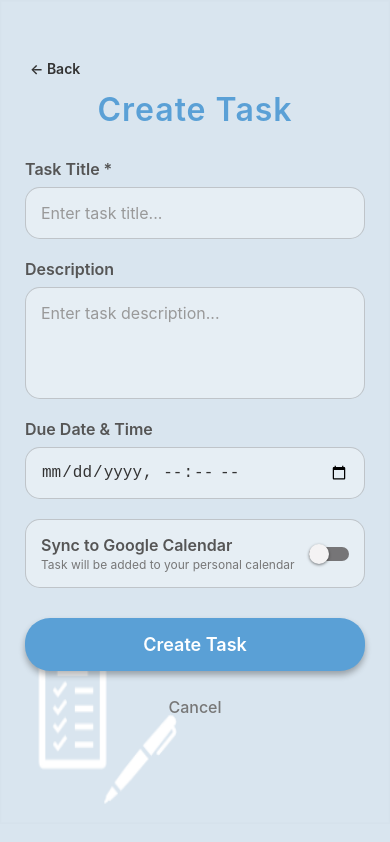
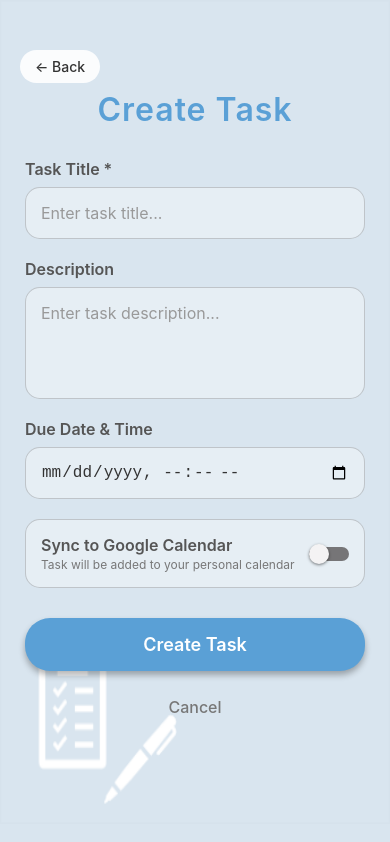
Before and after one commit to bonen8-web/shared-file, an Expo app drawn with the web renderer of React Native in the folder frontend/: screen /create-task in a window 390 px wide. Built offline with nearby package versions, Linux system fonts and the light colour scheme; Expo Router itself is replaced by a stand-in of ours; some packages are replaced by stand-ins of ours.

Commit message:
Add white circle to back button in create-task and view-tasks

```diff
--- a/frontend/app/create-task.tsx
+++ b/frontend/app/create-task.tsx
@@ -553,12 +553,15 @@ const styles = StyleSheet.create({
     top: 50,
     left: 20,
     zIndex: 10,
-    padding: 10,
+    backgroundColor: 'rgba(255,255,255,0.9)',
+    paddingHorizontal: 15,
+    paddingVertical: 8,
+    borderRadius: 20,
   },
   backButtonText: {
     color: '#333',
     fontSize: 14,
-    fontWeight: '600',
+    fontWeight: '500',
   },
   pageTitle: {
     fontSize: 32,
--- a/frontend/app/view-tasks.tsx
+++ b/frontend/app/view-tasks.tsx
@@ -266,12 +266,15 @@ const styles = StyleSheet.create({
     top: 50,
     left: 20,
     zIndex: 10,
-    padding: 10,
+    backgroundColor: 'rgba(255,255,255,0.9)',
+    paddingHorizontal: 15,
+    paddingVertical: 8,
+    borderRadius: 20,
   },
   backButtonText: {
     color: '#333',
     fontSize: 14,
-    fontWeight: '600',
+    fontWeight: '500',
   },
   pageTitle: {
     fontSize: 32,
```
Also changed, not shown: frontend/dist/+not-found.html, frontend/dist/_sitemap.html, frontend/dist/add-pet.html, frontend/dist/create-task.html, frontend/dist/dog-parks.html, frontend/dist/edit-task.html, frontend/dist/home.html, frontend/dist/index.html, frontend/dist/pet-health.html, frontend/dist/pet-profile.html, frontend/dist/register.html, frontend/dist/tasks.html, frontend/dist/update-medical-info.html, frontend/dist/upload-document.html, 4 more files, 2 other files.
